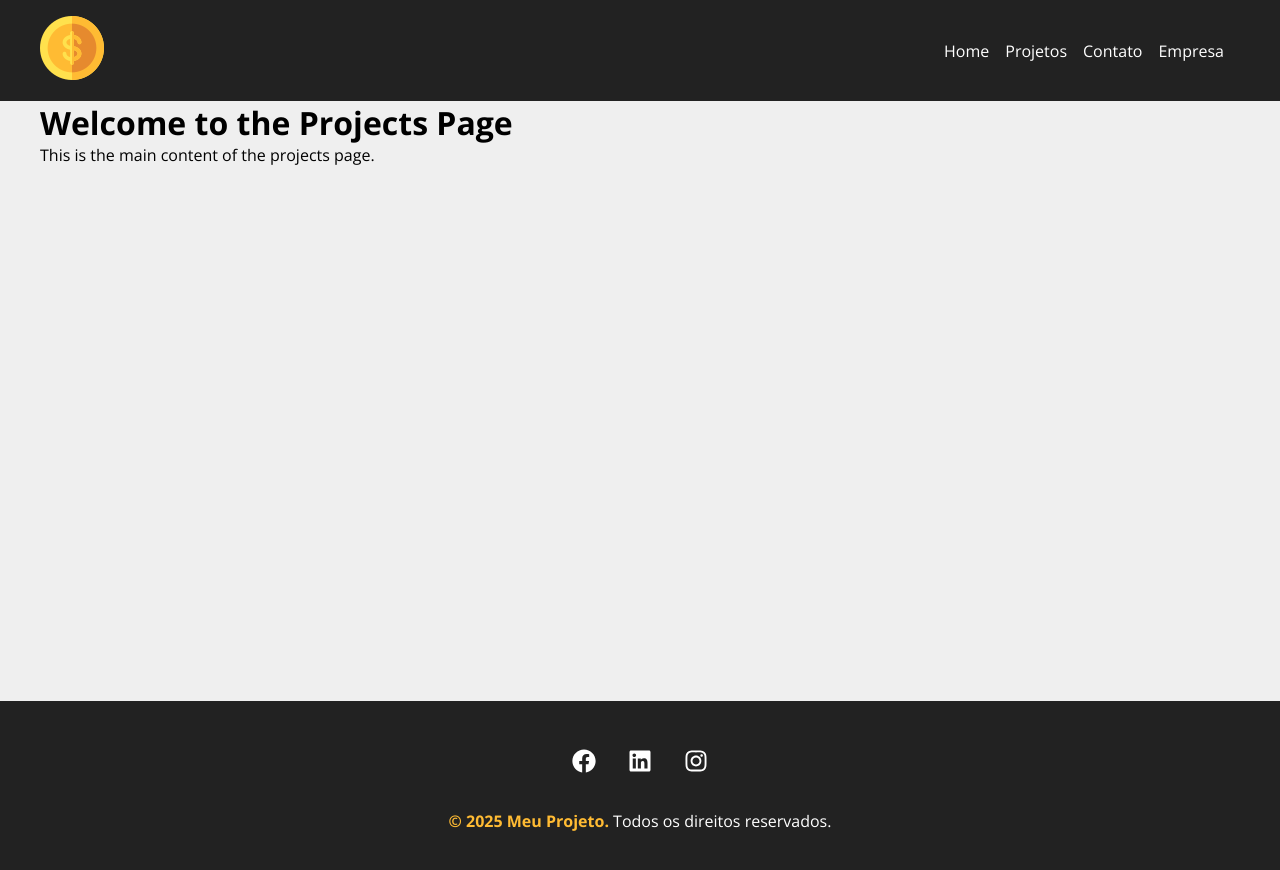
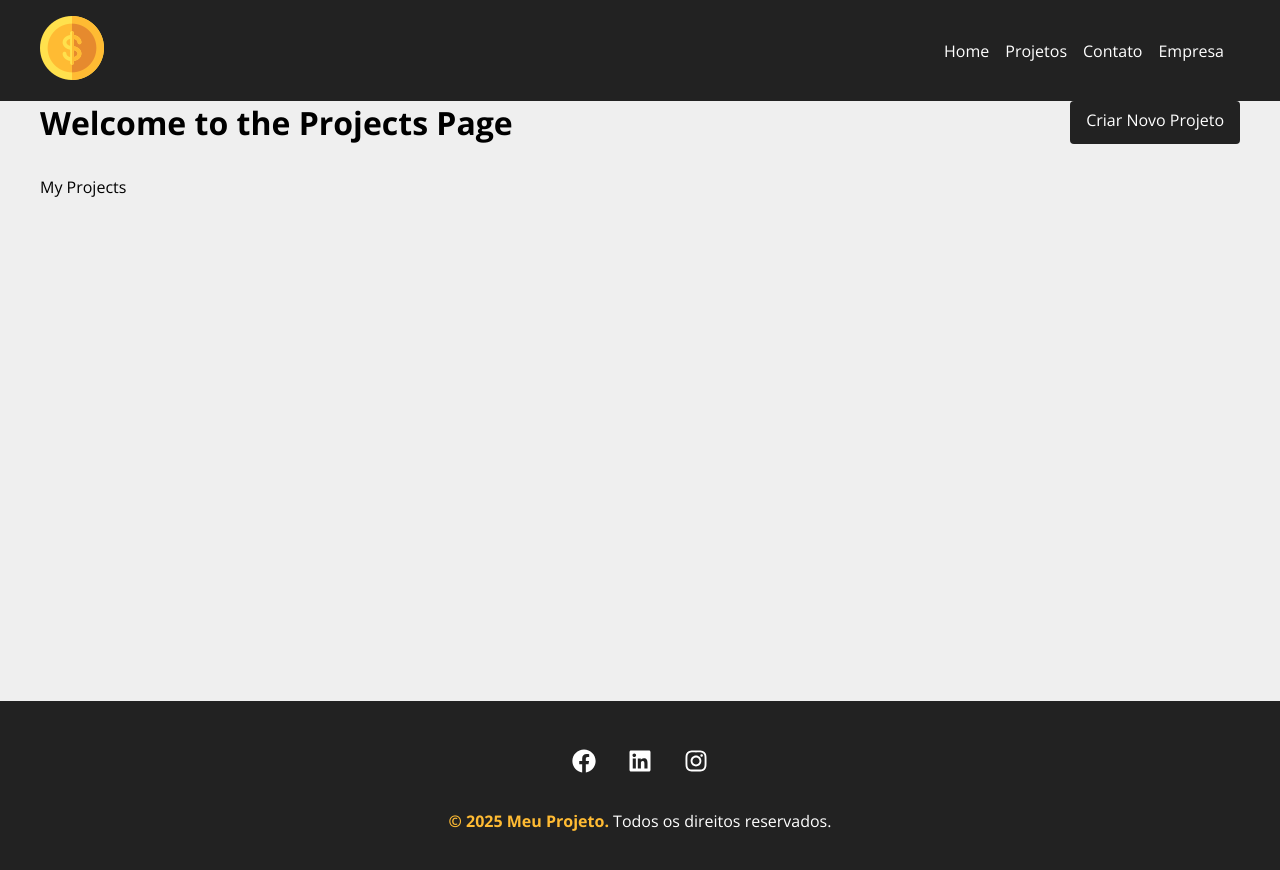
Before and after one commit to IABlock/Projeto-Curso-React, a React (Create React App) app: page /projects in a window 1280 px wide. Shown: the top 870 px of the page. Built offline with nearby package versions, Linux system fonts and the light colour scheme.

Commit message:
Dashboard

```diff
--- a/src/components/pages/Projects.js
+++ b/src/components/pages/Projects.js
@@ -1,6 +1,9 @@
 import { useLocation } from 'react-router-dom';
 
+import styles from './Projects.module.css';
 import Message from '../layout/Message';
+import Container from '../layout/Container';
+import LinkButton from '../layout/LinkButton';
 
 function Projects() {
     const location = useLocation();
@@ -13,10 +16,15 @@
     }
 
   return (
-    <div className="projects">
-      <h1>Welcome to the Projects Page</h1>
-      <p>This is the main content of the projects page.</p>
-      <Message type="success" msg={message} />
+    <div className={styles.projects_container}>
+      <div className={styles.title_container}>
+        <h1>Welcome to the Projects Page</h1>
+        <LinkButton to="/newproject" text="Criar Novo Projeto" />
+      </div>
+      {message &&<Message type="success" msg={message} />}
+      <Container customClass="start">
+        <p>My Projects</p>
+      </Container>
     </div>
   );
 }
--- /dev/null
+++ b/src/components/pages/Projects.module.css
@@ -0,0 +1,17 @@
+.project_container {
+  padding: 2em;
+}
+
+.title_container {
+  display: flex;
+  justify-content: space-between;
+  margin-bottom: 2em;
+}
+
+.project h2 {
+  margin: 0 0 10px;
+}
+
+.project p {
+  margin: 0;
+}
```
